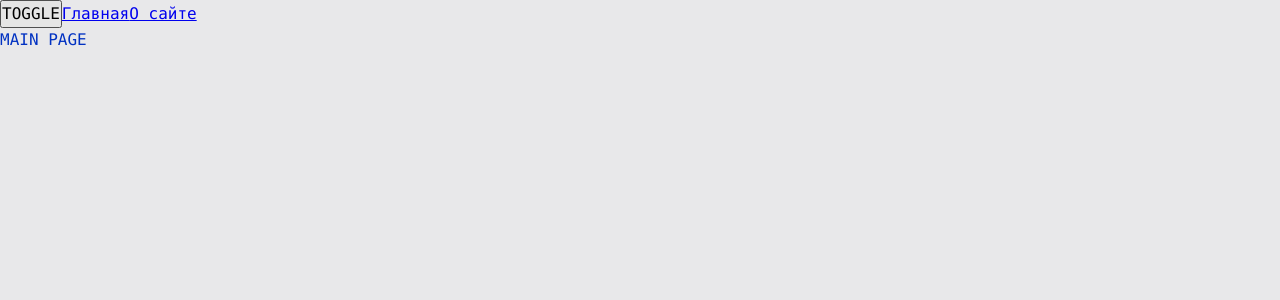
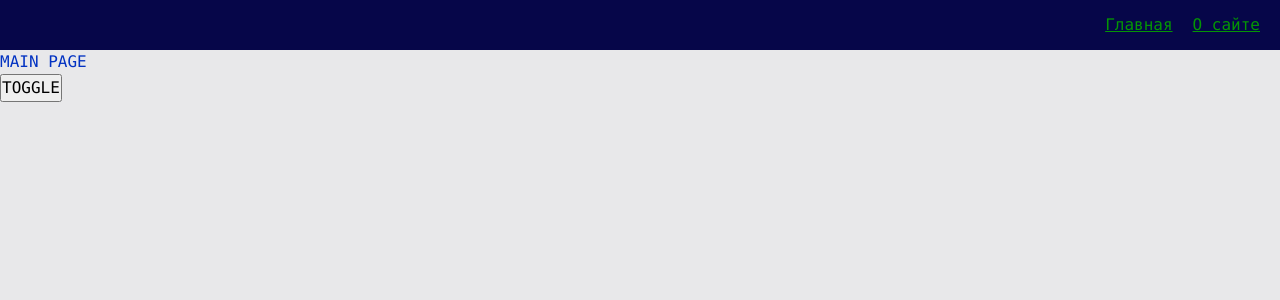
Before and after one commit to maksimmolofeev/My-simple-blog, a React app: page / in a window 1280 px wide. Shown: the top 300 px of the page. Built offline with nearby package versions, Linux system fonts and the light colour scheme.

Commit message:
Navbar. First UI Kit component

```diff
--- a/src/app/App.tsx
+++ b/src/app/App.tsx
@@ -3,6 +3,7 @@
 import { classNames } from "shared/lib/classNames/classNames";
 import { useTheme } from "./providers/ThemeProvider";
 import { AppRouter } from "./providers/router";
+import { Navbar } from "widgets/Navbar";
 
 const App = () => {
 
@@ -10,10 +11,9 @@
 
     return (
         <div className={classNames('app', {}, [theme])}>
+            <Navbar />
+            <AppRouter />
             <button onClick={toggleTheme}>TOGGLE</button>
-            <Link to={'/'}>Главная</Link>
-            <Link to={'/about'}>О сайте</Link>
-            <AppRouter />
         </div>
     )
 }
--- a/src/app/styles/themes/dark.scss
+++ b/src/app/styles/themes/dark.scss
@@ -1,6 +1,9 @@
 .app.dark {
     --bg-color: #060649;
+    --inverted-bg-color: #e8e8ea;
 
     --primary-color: #049604;
     --secondary-color: #04ff04;
+    --inverted-primary-color: #0232c2;
+    --inverted-secondary-color: #0452ff;
 }
--- a/src/app/styles/themes/normal.scss
+++ b/src/app/styles/themes/normal.scss
@@ -1,6 +1,9 @@
 .app.light {
     --bg-color: #e8e8ea;
+    --inverted-bg-color: #060649;
 
     --primary-color: #0232c2;
     --secondary-color: #0449e0;
+    --inverted-primary-color: #049604;
+    --inverted-secondary-color: #04ff04;
 }
--- a/src/app/styles/variables/global.scss
+++ b/src/app/styles/variables/global.scss
@@ -9,4 +9,7 @@
     --font-line-l: 32px;
     --font-l: var(--font-size-l) / var(--font-line-l) var(--font-family-main);
 
+    // Размеры
+
+    --navbar-height: 50px;
 }
--- a/src/shared/lib/classNames/classNames.ts
+++ b/src/shared/lib/classNames/classNames.ts
@@ -1,10 +1,10 @@
 
 type Mods = Record<string, boolean | string>
 
-export function classNames (cls: string, mods: Mods, additional: string[]): string {
+export function classNames (cls: string, mods: Mods = {}, additional: string[] = []): string {
     return [
         cls,
-        ...additional,
+        ...additional.filter(Boolean),
         ...Object.entries(mods)
             .filter(([className, value]) => Boolean(value))
             .map(([className]) => className)
--- /dev/null
+++ b/src/shared/ui/AppLink/AppLink.module.scss
@@ -0,0 +1,11 @@
+.AppLink {
+    color: var(--primary-color);
+}
+
+.primary {
+    color: var(--primary-color)
+}
+
+.secondary {
+    color: var(--inverted-primary-color);
+}
--- /dev/null
+++ b/src/shared/ui/AppLink/AppLink.tsx
@@ -0,0 +1,33 @@
+import { Link, LinkProps } from 'react-router-dom';
+import { classNames } from 'shared/lib/classNames/classNames';
+import cls from './AppLink.module.scss';
+
+export enum AppLinkTheme {
+    PRiMARY = 'primary',
+    SECONDARY = 'secondary'
+}
+
+interface AppLinkProps extends LinkProps {
+    className?: string;
+    theme?: string;
+}
+
+export const AppLink: React.FC<AppLinkProps> = (props) => {
+    const {
+        to,
+        className,
+        children,
+        theme = AppLinkTheme.PRiMARY,
+        ...otherProps
+    } = props;
+
+    return (
+        <Link
+            to={to}
+            className={classNames(cls.AppLink, {}, [className, cls[theme]])}
+            {...otherProps}
+        >
+            {children}
+        </Link>
+    );
+}
--- /dev/null
+++ b/src/widgets/Navbar/index.ts
@@ -0,0 +1,5 @@
+import { Navbar } from "./ui/Navbar";
+
+export {
+    Navbar
+}
--- /dev/null
+++ b/src/widgets/Navbar/ui/Navbar.module.scss
@@ -0,0 +1,16 @@
+.Navbar {
+    width: 100%;
+    height: var(--navbar-height);
+    background: var(--inverted-bg-color);
+    display: flex;
+    align-items: center;
+    padding: 20px;
+}
+
+.links {
+    margin-left: auto;
+}
+
+.mainLink {
+    margin-right: 20px;
+}
--- /dev/null
+++ b/src/widgets/Navbar/ui/Navbar.tsx
@@ -0,0 +1,24 @@
+import { Link } from 'react-router-dom';
+import { classNames } from 'shared/lib/classNames/classNames';
+import { AppLink, AppLinkTheme } from 'shared/ui/AppLink/AppLink';
+import cls from './Navbar.module.scss';
+
+interface NavbarProps {
+    className?: string;
+}
+
+export const Navbar: React.FC<NavbarProps> = (props) => {
+    const { className } = props;
+
+    return (
+        <div className={classNames(cls.Navbar, {}, [className])}>
+            <div className={cls.links}></div>
+            <AppLink theme={AppLinkTheme.SECONDARY} className={cls.mainLink} to={'/'}>
+                Главная
+            </AppLink>
+            <AppLink theme={AppLinkTheme.SECONDARY} to={'/about'}>
+                О сайте
+            </AppLink>
+        </div>
+    );
+}
```
